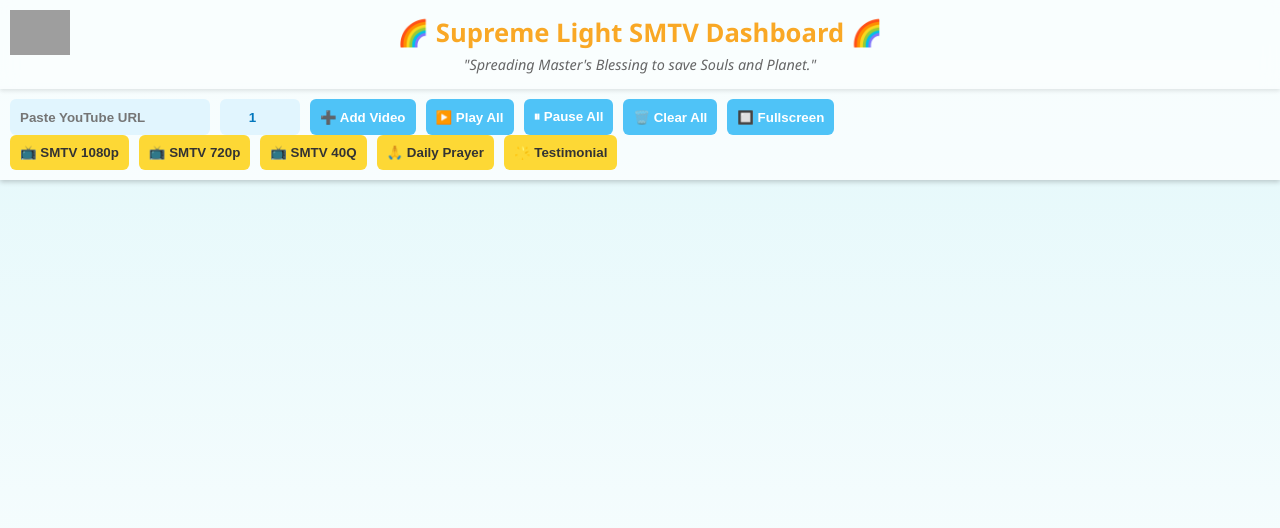
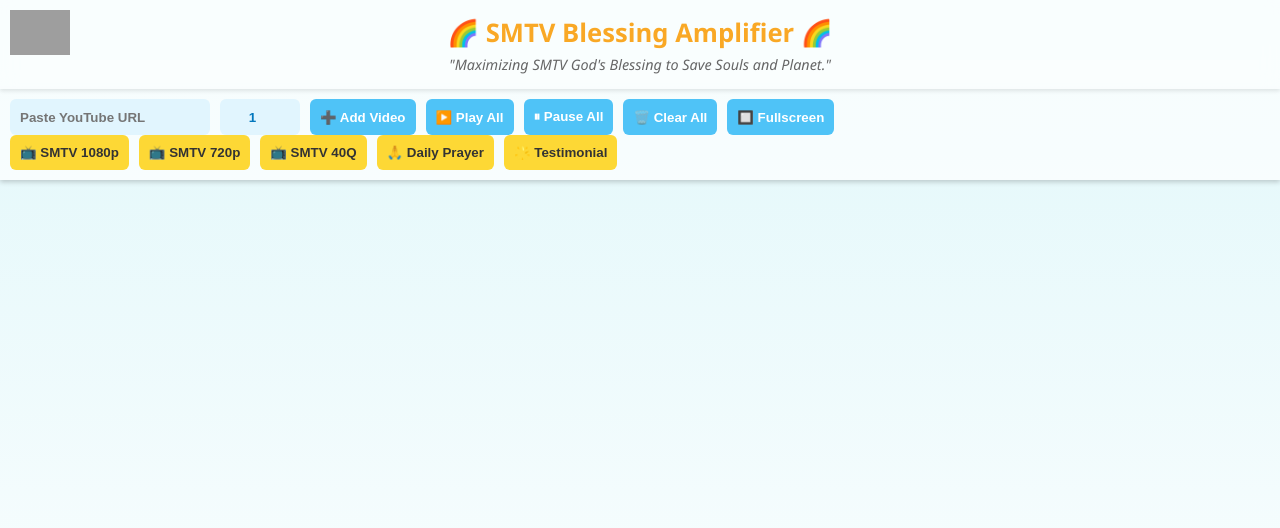
Before and after one commit to zhangen888/smtv-dashboard, a plain HTML site: page index.html in a window 1280 px wide. Drawn offline with Linux system fonts and the light colour scheme; grey boxes are pictures that could not be loaded.

Commit message:
Update index.html

```diff
--- a/index.html
+++ b/index.html
@@ -3,7 +3,7 @@
 <head>
   <meta charset="UTF-8">
   <meta name="viewport" content="width=device-width, initial-scale=1.0">
-  <title>Supreme Light SMTV Dashboard</title>
+  <title>SMTV Blessing Amplification Dashboard</title>
   <style>
     html, body {
       margin: 0;
@@ -106,8 +106,8 @@
 <body>
   <div id="header">
     <img id="logo" src="https://i.imgur.com/S7fBbTw.png" alt="SMTV Logo">
-    <h1>🌈 Supreme Light SMTV Dashboard 🌈</h1>
-    <p>"Spreading Master's Blessing to save Souls and Planet."</p>
+    <h1>🌈 SMTV Blessing Amplifier 🌈</h1>
+    <p>"Maximizing SMTV God's Blessing to Save Souls and Planet."</p>
   </div>
 
   <div id="controls">
```
